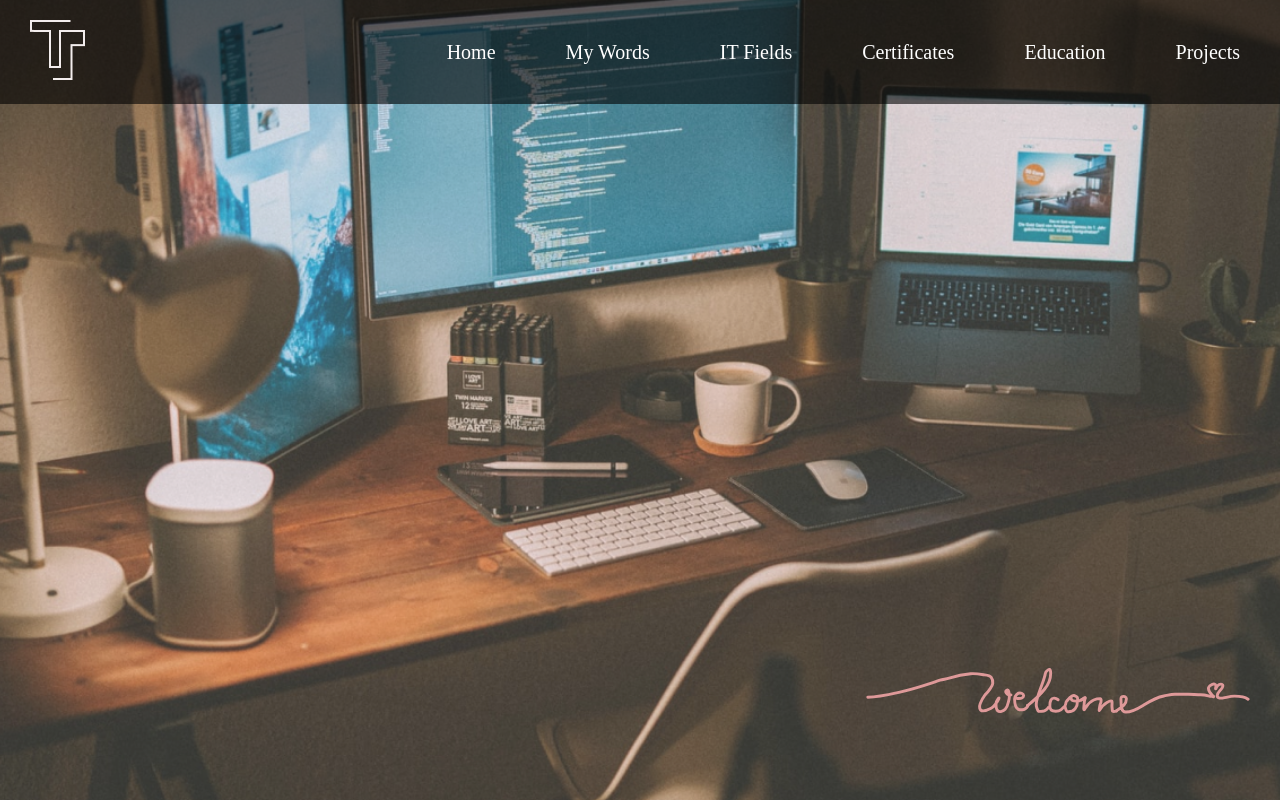
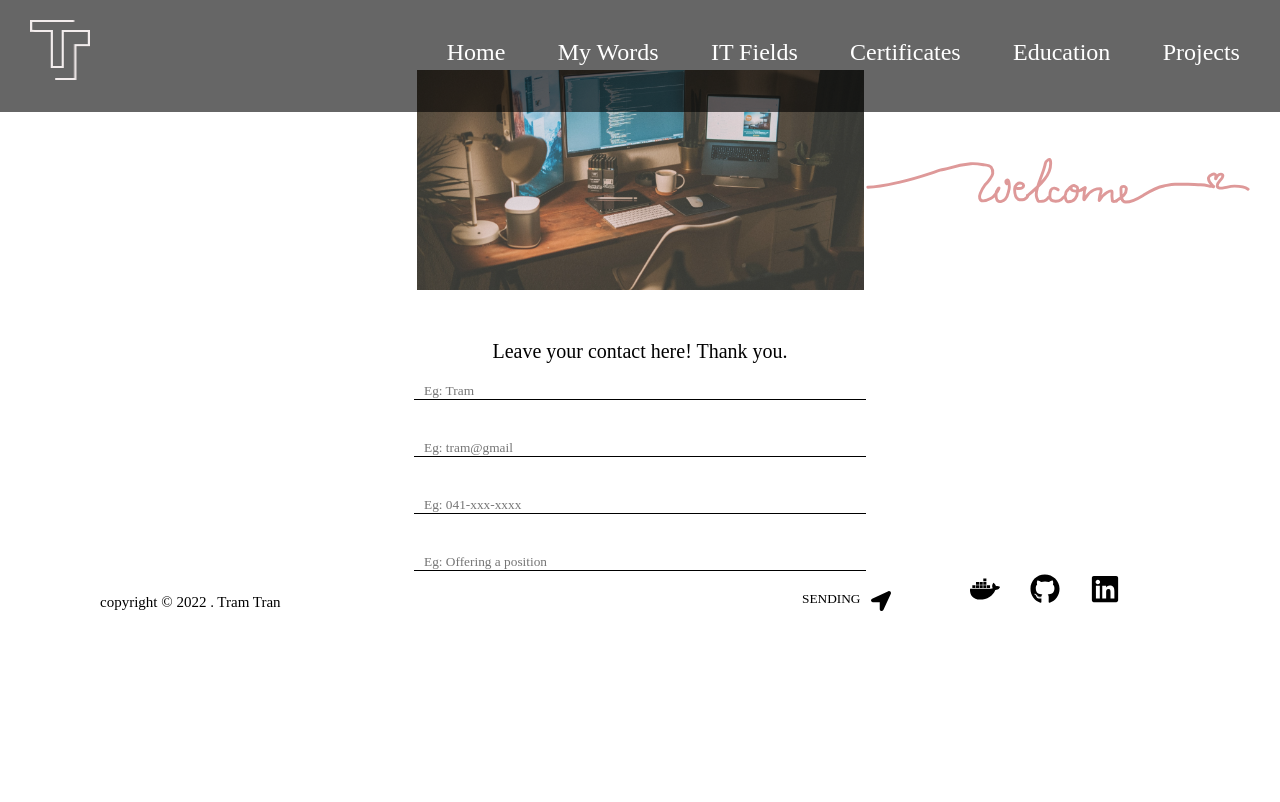
Before and after one commit to tramtran0497/Portfolio-CV-Official, a React (Create React App) app: page / in a window 1280 px wide. Shown: the top 802 px of the page. Built offline with nearby package versions, Linux system fonts and the light colour scheme; no server answers; a web font is replaced by a local one.

Commit message:
Responsive web design for Navbar

```diff
--- a/src/App.tsx
+++ b/src/App.tsx
@@ -11,6 +11,7 @@ import { Container, Header } from './appStyles';
 import Footer from './components/footer/Footer';
 import Logo from './components/logo/Logo';
 import { listBackEnd, listFrontEnd, listDevOp, listOthers, listUI } from './data/skillsData';
+import HamNavBar from './hamburgerNavBar/HamNavBar';
 
 const App: React.FunctionComponent = () => {
   return (
@@ -19,6 +20,7 @@ const App: React.FunctionComponent = () => {
         <Header>
           <Logo />
           <NavBar />
+          <HamNavBar />
         </Header>
 
         <Routes>
--- a/src/appStyles.tsx
+++ b/src/appStyles.tsx
@@ -29,4 +29,25 @@ export const Header = styled.div`
   left: 0px;
   padding: 20px 30px;
   z-index: 2;
+
+  @media only screen and (min-width: 768px) {
+    &:before {
+      height: 8vh;
+    }
+    padding: 10px 30px;
+  }
+
+  @media only screen and (min-width: 992px) {
+    &:before {
+      height: 11vh;
+    }
+    padding: 20px 30px;
+  }
+
+  @media only screen and (min-width: 1200px) {
+    &:before {
+      height: 14vh;
+    }
+    padding: 20px 30px;
+  }
 `;
--- a/src/components/logo/styles.tsx
+++ b/src/components/logo/styles.tsx
@@ -7,4 +7,18 @@ export const Container = styled.div`
 
 export const Image = styled.img`
   cursor: pointer;
+  @media only screen and (min-width: 768px) {
+    width: 40px;
+    height: 40px;
+  }
+
+  @media only screen and (min-width: 992px) {
+    width: 50px;
+    height: 50px;
+  }
+
+  @media only screen and (min-width: 1200px) {
+    width: 60px;
+    height: 60px;
+  }
 `;
--- a/src/components/navbar/styles.tsx
+++ b/src/components/navbar/styles.tsx
@@ -7,6 +7,17 @@ export const Container = styled.ul`
   justify-content: space-between;
   background-color: transparent;
   list-style: none;
+  @media only screen and (min-width: 768px) {
+    display: none;
+  }
+
+  @media only screen and (min-width: 992px) {
+    display: flex;
+  }
+
+  @media only screen and (min-width: 1200px) {
+    display: flex;
+  }
 `;
 
 export const NavItem = styled.li`
@@ -45,4 +56,12 @@ export const NavItem = styled.li`
     opacity: 1;
     width: 100%;
   }
+
+  @media only screen and (min-width: 992px) {
+    font-size: 20px;
+  }
+
+  @media only screen and (min-width: 1200px) {
+    font-size: 24px;
+  }
 `;
--- /dev/null
+++ b/src/hamburgerNavBar/HamNavBar.tsx
@@ -0,0 +1,53 @@
+import React, { useState } from 'react';
+import { Container, Wrapper, NavBar, NavItem } from './styles';
+import { FaHamburger } from 'react-icons/fa';
+import { IoIosClose } from 'react-icons/io';
+import { Link } from 'react-router-dom';
+
+type HamNavBarProps = {};
+
+const HamNavBar: React.FunctionComponent<HamNavBarProps> = () => {
+  const [isShowed, setIsShowed] = useState(false);
+  return (
+    <Container>
+      <FaHamburger style={{ fontSize: '30px' }} onClick={() => setIsShowed(true)} />
+
+      {isShowed ? (
+        <Wrapper>
+          <NavBar>
+            <IoIosClose
+              onClick={() => setIsShowed(false)}
+              style={{
+                position: 'absolute',
+                fontSize: '30px',
+                top: '10px',
+                right: '20px',
+                cursor: 'pointer',
+              }}
+            />
+            <Link to="/" style={{ textDecoration: 'none' }}>
+              <NavItem>Home</NavItem>
+            </Link>
+            <Link to="/mywords" style={{ textDecoration: 'none' }}>
+              <NavItem>My Words</NavItem>
+            </Link>
+            <Link to="/itfields" style={{ textDecoration: 'none' }}>
+              <NavItem>IT Fields</NavItem>
+            </Link>
+            <Link to="/certificate" style={{ textDecoration: 'none' }}>
+              <NavItem>Certificates</NavItem>
+            </Link>
+            <Link to="/education" style={{ textDecoration: 'none' }}>
+              <NavItem>Education</NavItem>
+            </Link>
+            <Link to="/projects" style={{ textDecoration: 'none' }}>
+              <NavItem>Projects</NavItem>
+            </Link>
+          </NavBar>
+        </Wrapper>
+      ) : null}
+    </Container>
+  );
+};
+
+export default HamNavBar;
--- /dev/null
+++ b/src/hamburgerNavBar/styles.tsx
@@ -0,0 +1,62 @@
+import styled from 'styled-components';
+
+export const Container = styled.div`
+  flex: 1;
+  z-index: 2;
+  height: 50px;
+  display: flex;
+  align-items: center;
+  justify-content: flex-end;
+  cursor: pointer;
+  @media only screen and (min-width: 768px) {
+  }
+
+  @media only screen and (min-width: 992px) {
+    display: none;
+  }
+
+  @media only screen and (min-width: 1200px) {
+    display: none;
+  }
+`;
+
+export const Wrapper = styled.div`
+  &::before {
+    content: '';
+    width: 100vw;
+    height: 100vh;
+    background-color: black;
+    opacity: 0.6;
+    z-index: 0;
+    position: absolute;
+    top: 0;
+    left: 0;
+  }
+`;
+
+export const NavBar = styled.ul`
+  height: 50vh;
+  width: 50vw;
+  position: fixed;
+  top: calc(50% - 25vh);
+  left: calc(50% - 25vw);
+  background-color: #454242;
+  z-index: 1;
+  list-style: none;
+  display: flex;
+  flex-direction: column;
+  align-items: center;
+  justify-content: center;
+  padding: 20px 0;
+`;
+export const NavItem = styled.li`
+  font-size: 20px;
+  margin: 20px;
+  cursor: pointer;
+  color: white;
+  transition: all 0.25s ease;
+
+  &:hover {
+    color: #ecb2b2;
+  }
+`;
--- a/src/styles/HomeStyles.tsx
+++ b/src/styles/HomeStyles.tsx
@@ -18,6 +18,18 @@ export const Container = styled.div`
   background-repeat: no-repeat;
   background-position: center;
   background-size: cover;
+
+  @media only screen and (min-width: 768px) {
+    background-size: contain;
+    margin-top: 70px;
+    height: max-content;
+  }
+
+  @media only screen and (min-width: 992px) {
+  }
+
+  @media only screen and (min-width: 1200px) {
+  }
 `;
 
 export const Wrapper = styled.div`
@@ -27,6 +39,14 @@ export const Wrapper = styled.div`
   align-items: center;
   justify-content: center;
   margin: 30px;
+  @media only screen and (min-width: 768px) {
+  }
+
+  @media only screen and (min-width: 992px) {
+  }
+
+  @media only screen and (min-width: 1200px) {
+  }
 `;
 
 export const Svg = styled.svg`
```
Also changed, not shown: 1 other file (tests, documents, lock files or other folders).
